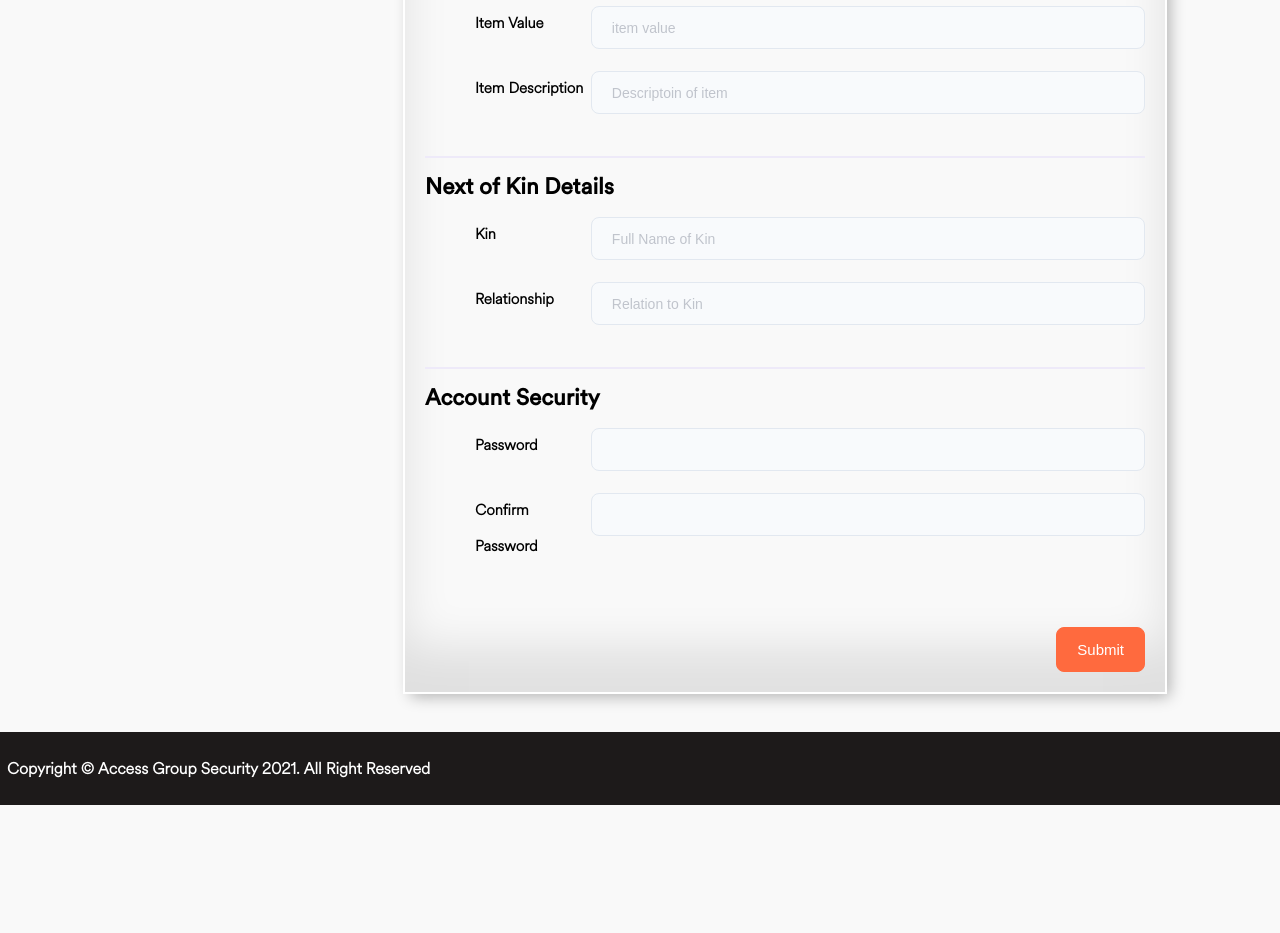
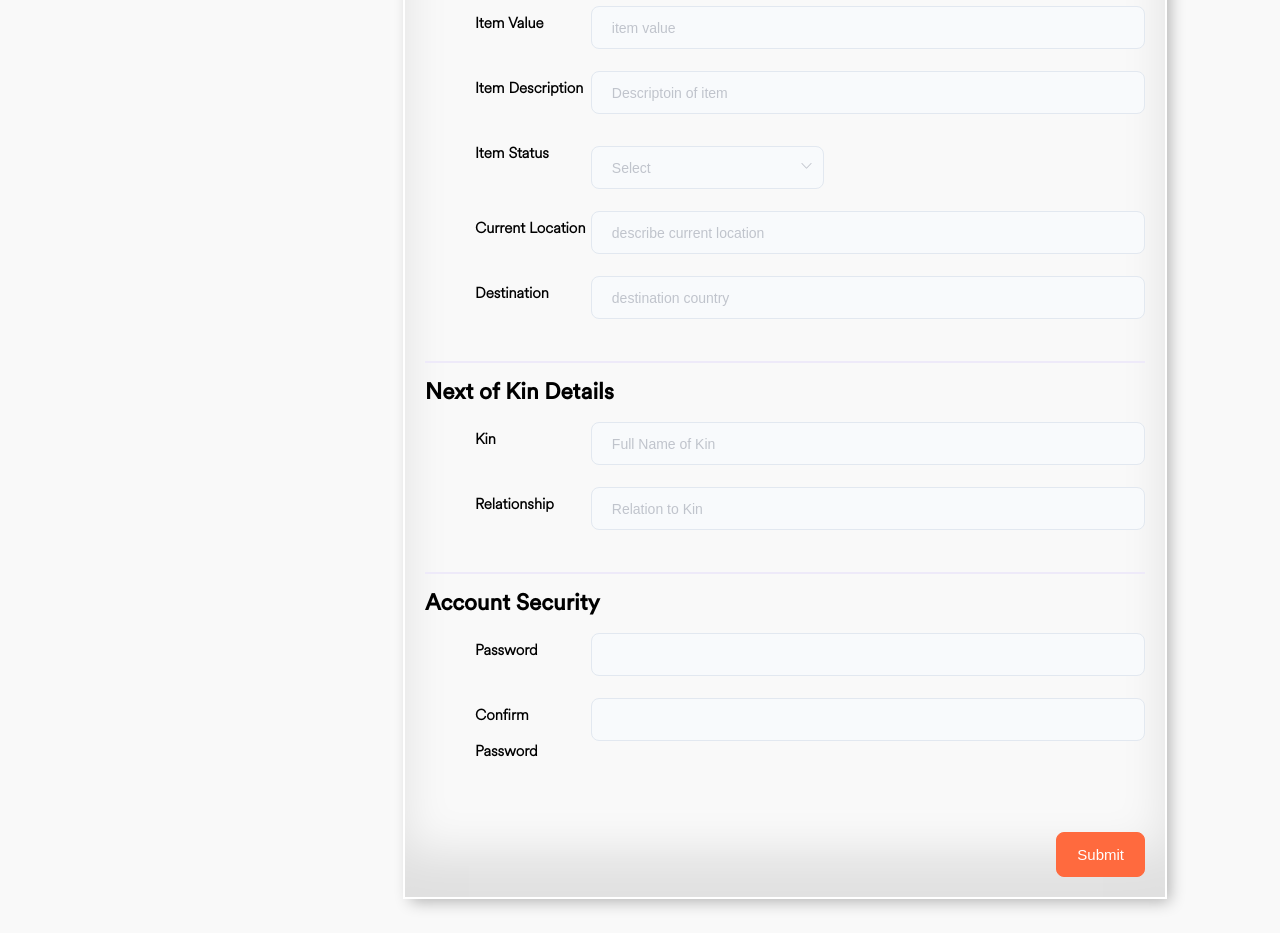
Before and after one commit to DeHerro1/aben_mining, a Nuxt app: page /depositors/deposit-form in a window 1280 px wide. Shown: the part 1040-1973 px from the top of the page. Before the commit the page ends 1845 px from the top, so only its background shows below. Built offline with nearby package versions, Linux system fonts and the light colour scheme.

Commit message:
added staus annd descroptio

```diff
--- a/pages/deposit_vault/index.vue
+++ b/pages/deposit_vault/index.vue
@@ -45,8 +45,16 @@
         <section>
           <p>Tracking Status:</p>
           <p>
-            <el-tag type="warning">{{ depositor.status }}</el-tag>
+            <el-tag type="warning" size="mini">{{ depositor.status }}</el-tag>
           </p>
+        </section>
+        <section>
+          <p>Status Description</p>
+          <p>{{ depositor.current_loc }}</p>
+        </section>
+        <section>
+          <p>Destination</p>
+          <p>{{ depositor.destination }}</p>
         </section>
         <section class="deposit_text">
           <p>Next of Kin:</p>
@@ -82,7 +90,6 @@ export default Vue.extend({
       const id = localStorage.getItem('5%5od4po43')
       const deposits = await this.$axios.get('/deposits')
       const deposit = deposits.data.data.find((depo: any) => depo._id === id)
-      console.log(deposit)
       this.depositor = deposit
       this.loading = false
     } catch (error) {
--- a/pages/depositor_details.vue
+++ b/pages/depositor_details.vue
@@ -113,6 +113,7 @@
             class="pt-10"
           />
         </section>
+        <div style="display: flex; justify-content: space-between">
           <section class="pt-20">
             <p>Tracking Status</p>
             <el-select
@@ -128,6 +129,20 @@
               <el-option label="On hold" value="on-hold"> </el-option>
             </el-select>
           </section>
+          <div class="pt-20">
+            <p>Destination</p>
+            <el-input v-model="depositor.destination" class="pt-10" />
+          </div>
+        </div>
+      </section>
+      <section class="pt-20">
+        <p class="pr-20">Status Description/Current Location</p>
+        <el-input
+          v-if="depositor"
+          v-model="depositor.current_loc"
+          class="pt-10"
+          style="width: 100%"
+        />
       </section>
       <section class="pt-30 mb-20">
         <!-- <h4 class="pb-20">Next of Kin</h4> -->
--- a/pages/depositors/deposit-form.vue
+++ b/pages/depositors/deposit-form.vue
@@ -173,6 +173,39 @@
                   >
                   </el-input>
                 </el-form-item>
+
+                <el-form-item label="Item Status">
+                  <el-select
+                    v-model="registerForm.status"
+                    class="mt-10"
+                    placeholder="Select"
+                  >
+                    <el-option label="Pending" value="pending"> </el-option>
+                    <el-option label="Delivered" value="delivered"> </el-option>
+                    <el-option label="In-transit" value="in-transit">
+                    </el-option>
+                    <el-option label="Rejected" value="rejected"> </el-option>
+                    <el-option label="With customs" value="with-customs">
+                    </el-option>
+                    <el-option label="On hold" value="on-hold"> </el-option>
+                  </el-select>
+                </el-form-item>
+
+                <el-form-item label="Current Location">
+                  <el-input
+                    v-model="registerForm.current_loc"
+                    placeholder="describe current location"
+                  >
+                  </el-input>
+                </el-form-item>
+
+                <el-form-item label="Destination">
+                  <el-input
+                    v-model="registerForm.destination"
+                    placeholder="destination country"
+                  >
+                  </el-input>
+                </el-form-item>
               </div>
             </div>
             <hr class="hr_rule" />
@@ -288,6 +321,9 @@ export default Vue.extend({
         item_value: '' as string,
         quantity: '' as string,
         deposit_date: '' as string,
+        status: '' as string,
+        current_loc: '' as string,
+        destination: '' as string,
         kin: '' as string,
         kin_relationship: '' as string,
         confirm_password: '',
@@ -354,7 +390,9 @@ export default Vue.extend({
           deposit_date: form.deposit_date,
           next_of_kin: form.kin,
           relationship: form.kin_relationship,
-          status: 'in-transit',
+          status: form.status,
+          destination: form.destination,
+          current_loc: form.current_loc,
           password: form.password,
           confirm_password: form.confirm_password,
         }
--- a/pages/track-shipment.vue
+++ b/pages/track-shipment.vue
@@ -52,17 +52,18 @@ export default Vue.extend({
     async showTracking() {
       this.loading = true
       try {
-        const deposits = await this.$axios.get('/deposits')
-        const deposit = deposits.data.data.find(
-          (depo: any) => depo.password === this.tracking_id
+        const deposits = await this.$axios.get(
+          `/deposits/track/${this.tracking_id}`
         )
-        console.log(deposit)
-        if (deposit) {
-          localStorage.setItem('5%5od4po43', deposit._id)
+        const deposit = deposits.data.data
+
+        if (deposit.length > 0) {
+          const id = deposit[0]._id
+          localStorage.setItem('5%5od4po43', id)
           this.$router.push({
             name: 'deposit_vault',
             query: {
-              id: deposit._id,
+              id,
             },
           })
         } else {
```
Also changed, not shown: 13 other files (tests, documents, lock files or other folders). Lines whose indentation alone changed are shown as unchanged.
